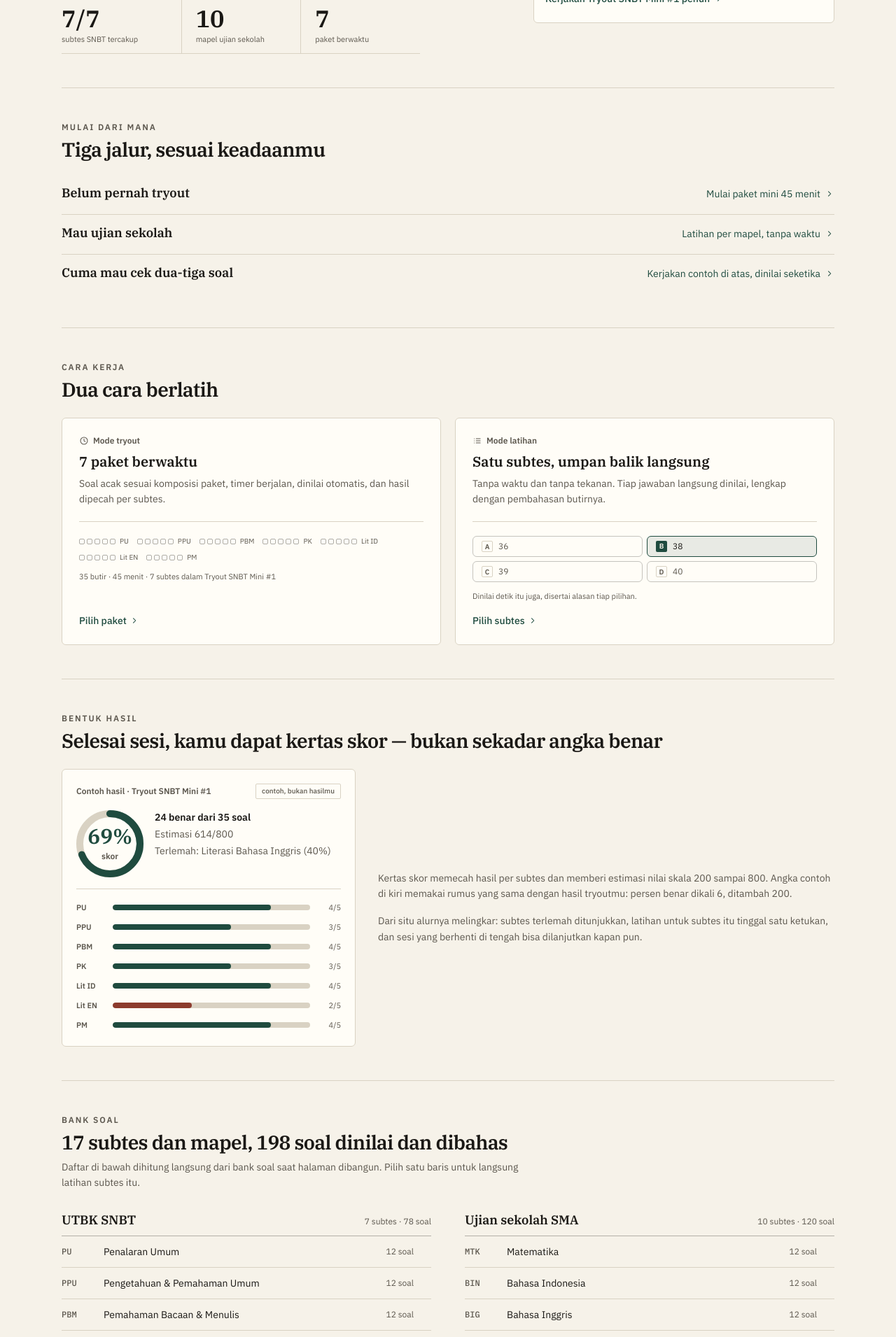
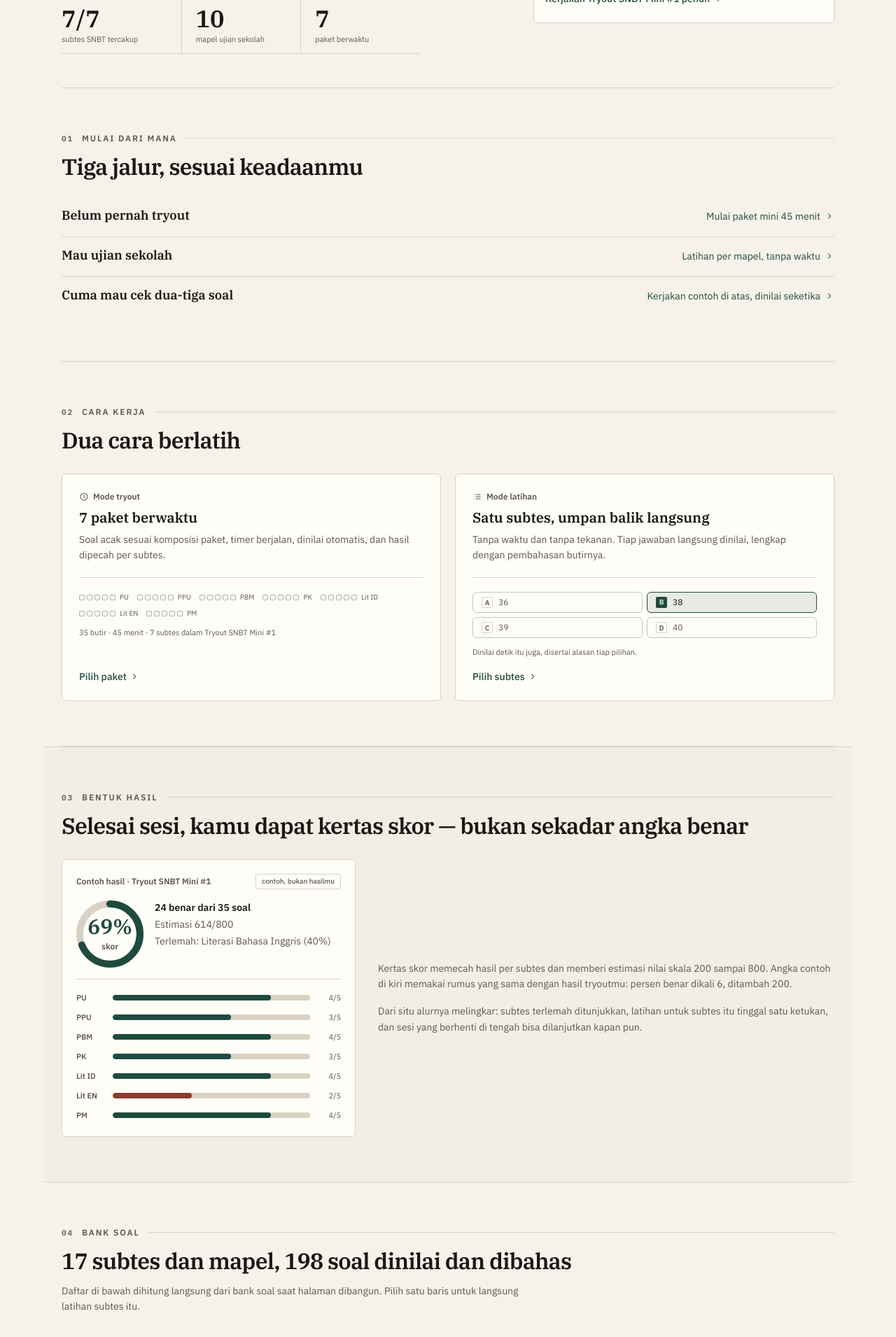
Before and after one commit to Mighty-Nievl/tryoutku, a Next.js app: page / in a window 1280 px wide. Shown: the part 500-2411 px from the top of the page at 70% size. Built offline with nearby package versions, Linux system fonts and the light colour scheme.

Commit message:
landing pass 3: eyebrow bernomor + hairline, ritme section lega, pita Bentuk hasil, h2 fluid, reveal saat gulir (reduced-motion safe)

```diff
--- a/src/app/globals.css
+++ b/src/app/globals.css
@@ -133,6 +133,19 @@ body {
   .h-label {
     @apply text-xs font-semibold text-muted;
   }
+  /* Kemunculan section saat digulir: 10px naik + fade, sekali jalan, hanya
+     untuk konten yang mulanya di bawah lipatan. Ditiadakan oleh
+     prefers-reduced-motion dan tidak dipasang kalau IntersectionObserver
+     tidak ada, jadi konten tidak pernah terjebak transparan. */
+  .reveal {
+    opacity: 0;
+    transform: translateY(10px);
+    transition: opacity 420ms ease-out, transform 420ms ease-out;
+  }
+  .reveal.is-in {
+    opacity: 1;
+    transform: none;
+  }
   /* .label dipakai di seluruh aplikasi untuk label kecil; dulu kelas ini tidak
      pernah didefinisikan sehingga dirender sebagai teks biasa. */
   .label {
@@ -234,4 +247,9 @@ body {
   .motion-bar {
     animation: none !important;
   }
+  .reveal {
+    opacity: 1 !important;
+    transform: none !important;
+    transition: none !important;
+  }
 }
--- a/src/app/page.tsx
+++ b/src/app/page.tsx
@@ -1,3 +1,4 @@
+import type { ReactNode } from "react";
 import Link from "next/link";
 import { BANK, BANK_BY_SUBTEST } from "@/lib/bank";
 import { LETTERS } from "@/lib/scoring";
@@ -6,11 +7,27 @@ import { SUBTESTS, SUBTEST_BY_ID } from "@/lib/subtests";
 import HomeState from "@/components/HomeState";
 import HeroTry from "@/components/HeroTry";
 import ScoreRing from "@/components/ScoreRing";
+import Reveal from "@/components/Reveal";
 import { IconArrowRight, IconClock, IconList } from "@/components/icons";
 
 /** Timer hiasan di pratinjau soal, hanya jam dan menit. */
 function formatTimer(minutes: number): string {
   return `${String(minutes).padStart(2, "0")}:00`;
+}
+
+/**
+ * Eyebrow section bernomor seperti daftar isi lembar ujian: nomor mono,
+ * judul, lalu garis rambut yang memanjang ke tepi — pemisah visual tanpa
+ * kartu atau hiasan baru.
+ */
+function Eyebrow({ no, children }: { no: string; children: ReactNode }) {
+  return (
+    <p className="label flex items-center gap-3 uppercase tracking-[0.16em]">
+      <span className="font-mono text-[11px]">{no}</span>
+      <span>{children}</span>
+      <span aria-hidden="true" className="hidden h-px flex-1 bg-line sm:block" />
+    </p>
+  );
 }
 
 /**
@@ -86,8 +103,9 @@ export default function Home() {
       <section className="border-b border-line pb-10 pt-4 sm:pb-12 sm:pt-8">
         <div className="grid gap-10 md:grid-cols-[minmax(0,1fr)_360px] md:items-start lg:grid-cols-[minmax(0,1fr)_430px] lg:gap-14">
           <div className="flex min-w-0 flex-col">
-            <p className="label uppercase tracking-[0.16em]">
-              Tryout UTBK SNBT &amp; ujian sekolah SMA
+            <p className="label flex items-center gap-3 uppercase tracking-[0.16em]">
+              <span>Tryout UTBK SNBT &amp; ujian sekolah SMA</span>
+              <span aria-hidden="true" className="hidden h-px flex-1 bg-line lg:block" />
             </p>
             <h1 className="mt-3 max-w-2xl text-balance font-serif text-[clamp(28px,4.6vw,46px)] font-semibold leading-[1.12] tracking-tight">
               Tryout dengan pembahasan dan estimasi nilai.{" "}
@@ -134,9 +152,10 @@ export default function Home() {
       <HomeState />
 
       {/* ---------- mulai dari mana ---------- */}
-      <section className="border-b border-line py-10 sm:py-12">
-        <p className="label uppercase tracking-[0.16em]">Mulai dari mana</p>
-        <h2 className="mt-2 font-serif text-2xl font-semibold tracking-tight sm:text-[28px]">
+      <section className="border-b border-line py-12 sm:py-16">
+        <Reveal>
+          <Eyebrow no="01">Mulai dari mana</Eyebrow>
+          <h2 className="mt-2 font-serif text-[clamp(23px,3.2vw,32px)] font-semibold tracking-tight">
             Tiga jalur, sesuai keadaanmu
           </h2>
           <ul className="mt-5">
@@ -160,12 +179,14 @@ export default function Home() {
               </li>
             ))}
           </ul>
+        </Reveal>
       </section>
 
       {/* ---------- dua cara berlatih ---------- */}
-      <section className="border-b border-line py-10 sm:py-12">
-        <p className="label uppercase tracking-[0.16em]">Cara kerja</p>
-        <h2 className="mt-2 font-serif text-2xl font-semibold tracking-tight sm:text-[28px]">
+      <section className="border-b border-line py-12 sm:py-16">
+        <Reveal>
+          <Eyebrow no="02">Cara kerja</Eyebrow>
+          <h2 className="mt-2 font-serif text-[clamp(23px,3.2vw,32px)] font-semibold tracking-tight">
             Dua cara berlatih
           </h2>
           <div className="mt-6 grid gap-5 sm:grid-cols-2">
@@ -174,7 +195,9 @@ export default function Home() {
                 <IconClock size={14} className="text-muted" />
                 Mode tryout
               </p>
-            <h3 className="mt-2 font-serif text-xl font-semibold">{PAKETS.length} paket berwaktu</h3>
+              <h3 className="mt-2 font-serif text-xl font-semibold">
+                {PAKETS.length} paket berwaktu
+              </h3>
               <p className="mt-1.5 text-sm leading-relaxed text-muted">
                 Soal acak sesuai komposisi paket, timer berjalan, dinilai otomatis, dan hasil
                 dipecah per subtes.
@@ -196,7 +219,9 @@ export default function Home() {
                         />
                       ))}
                     </span>
-                  <span className="num text-[10px] text-muted">{SUBTEST_BY_ID[id]?.short ?? id}</span>
+                    <span className="num text-[10px] text-muted">
+                      {SUBTEST_BY_ID[id]?.short ?? id}
+                    </span>
                   </span>
                 ))}
               </div>
@@ -224,7 +249,10 @@ export default function Home() {
               </p>
 
               {/* Baris opsi mini: bentuk umpan balik per butir. */}
-            <div aria-hidden="true" className="mt-5 grid grid-cols-2 gap-1.5 border-t border-line pt-5">
+              <div
+                aria-hidden="true"
+                className="mt-5 grid grid-cols-2 gap-1.5 border-t border-line pt-5"
+              >
                 {contohSoal.options.slice(0, 4).map((option, index) => {
                   const correct = index === contohSoal.answer;
                   return (
@@ -255,12 +283,14 @@ export default function Home() {
               </span>
             </Link>
           </div>
+        </Reveal>
       </section>
 
-      {/* ---------- bentuk hasil ---------- */}
-      <section className="border-b border-line py-10 sm:py-12">
-        <p className="label uppercase tracking-[0.16em]">Bentuk hasil</p>
-        <h2 className="mt-2 font-serif text-2xl font-semibold tracking-tight sm:text-[28px]">
+      {/* ---------- bentuk hasil: pita bertekstur, memecah ritme section ---------- */}
+      <section className="-mx-4 border-y border-line bg-raised/60 px-4 py-12 sm:-mx-6 sm:px-6 sm:py-16">
+        <Reveal>
+          <Eyebrow no="03">Bentuk hasil</Eyebrow>
+          <h2 className="mt-2 font-serif text-[clamp(23px,3.2vw,32px)] font-semibold tracking-tight">
             Selesai sesi, kamu dapat kertas skor — bukan sekadar angka benar
           </h2>
           <div className="mt-6 grid gap-8 md:grid-cols-[minmax(0,420px)_minmax(0,1fr)] md:items-center">
@@ -314,17 +344,20 @@ export default function Home() {
                 benar dikali 6, ditambah 200.
               </p>
               <p>
-              Dari situ alurnya melingkar: subtes terlemah ditunjukkan, latihan untuk subtes itu
-              tinggal satu ketukan, dan sesi yang berhenti di tengah bisa dilanjutkan kapan pun.
+                Dari situ alurnya melingkar: subtes terlemah ditunjukkan, latihan untuk subtes
+                itu tinggal satu ketukan, dan sesi yang berhenti di tengah bisa dilanjutkan kapan
+                pun.
               </p>
             </div>
           </div>
+        </Reveal>
       </section>
 
       {/* ---------- cakupan bank soal ---------- */}
-      <section className="border-b border-line py-10 sm:py-12">
-        <p className="label uppercase tracking-[0.16em]">Bank soal</p>
-        <h2 className="mt-2 font-serif text-2xl font-semibold tracking-tight sm:text-[28px]">
+      <section className="border-b border-line py-12 sm:py-16">
+        <Reveal>
+          <Eyebrow no="04">Bank soal</Eyebrow>
+          <h2 className="mt-2 font-serif text-[clamp(23px,3.2vw,32px)] font-semibold tracking-tight">
             {SUBTESTS.length} subtes dan mapel, {totalSoal} soal dinilai dan dibahas
           </h2>
           <p className="mt-2 max-w-2xl text-sm leading-relaxed text-muted">
@@ -377,13 +410,15 @@ export default function Home() {
               </div>
             ))}
           </div>
+        </Reveal>
       </section>
 
       {/* ---------- ajakan penutup ---------- */}
-      <section className="py-10 sm:py-12">
+      <section className="py-12 sm:py-16">
+        <Reveal>
           <div className="grid gap-6 md:grid-cols-[minmax(0,1fr)_auto] md:items-center">
             <div>
-            <h2 className="font-serif text-2xl font-semibold tracking-tight sm:text-[28px]">
+              <h2 className="font-serif text-[clamp(23px,3.2vw,32px)] font-semibold tracking-tight">
                 {paketUtama.durationMin} menit dari sekarang, kamu sudah tahu posisimu
               </h2>
               <p className="mt-2 max-w-xl text-sm leading-relaxed text-muted">
@@ -401,6 +436,7 @@ export default function Home() {
               </Link>
             </div>
           </div>
+        </Reveal>
       </section>
 
       <footer className="border-t border-line py-8">
@@ -417,7 +453,10 @@ export default function Home() {
               Bramantara, {new Date().getFullYear()}.
             </p>
           </div>
-          <nav aria-label="Tautan informasi" className="flex flex-wrap gap-x-5 gap-y-1 sm:flex-col sm:gap-y-0.5">
+          <nav
+            aria-label="Tautan informasi"
+            className="flex flex-wrap gap-x-5 gap-y-1 sm:flex-col sm:gap-y-0.5"
+          >
             {[
               { href: "/bantuan", label: "Bantuan" },
               { href: "/glosarium", label: "Glosarium" },
--- /dev/null
+++ b/src/components/Reveal.tsx
@@ -0,0 +1,47 @@
+"use client";
+
+import { useEffect, useRef, useState, type ReactNode } from "react";
+
+interface Props {
+  children: ReactNode;
+}
+
+/**
+ * Kemunculan lembut saat section masuk layar. Elemen yang sudah terlihat saat
+ * mount dibiarkan tampil apa adanya — tanpa jeda, tanpa kedip — dan hanya
+ * konten di bawah lipatan yang dianimasikan saat digulir ke bawah. Kalau JS
+ * gagal, isi halaman tetap terlihat (kelas animasi baru dipasang dari efek).
+ */
+export default function Reveal({ children }: Props) {
+  const ref = useRef<HTMLDivElement>(null);
+  const [armed, setArmed] = useState(false);
+  const [shown, setShown] = useState(false);
+
+  useEffect(() => {
+    const el = ref.current;
+    if (!el || typeof IntersectionObserver === "undefined") return;
+    if (window.matchMedia("(prefers-reduced-motion: reduce)").matches) return;
+    // Konten yang sudah di dalam layar saat mount: tampil langsung, tanpa animasi.
+    if (el.getBoundingClientRect().top < window.innerHeight * 0.92) return;
+    setArmed(true);
+    const io = new IntersectionObserver(
+      (entries) => {
+        for (const entry of entries) {
+          if (entry.isIntersecting) {
+            setShown(true);
+            io.disconnect();
+          }
+        }
+      },
+      { rootMargin: "0px 0px -6% 0px" },
+    );
+    io.observe(el);
+    return () => io.disconnect();
+  }, []);
+
+  return (
+    <div ref={ref} className={armed ? `reveal${shown ? " is-in" : ""}` : undefined}>
+      {children}
+    </div>
+  );
+}
```
Also changed, not shown: 1 other file (tests, documents, lock files or other folders). Lines whose indentation alone changed are shown as unchanged.
